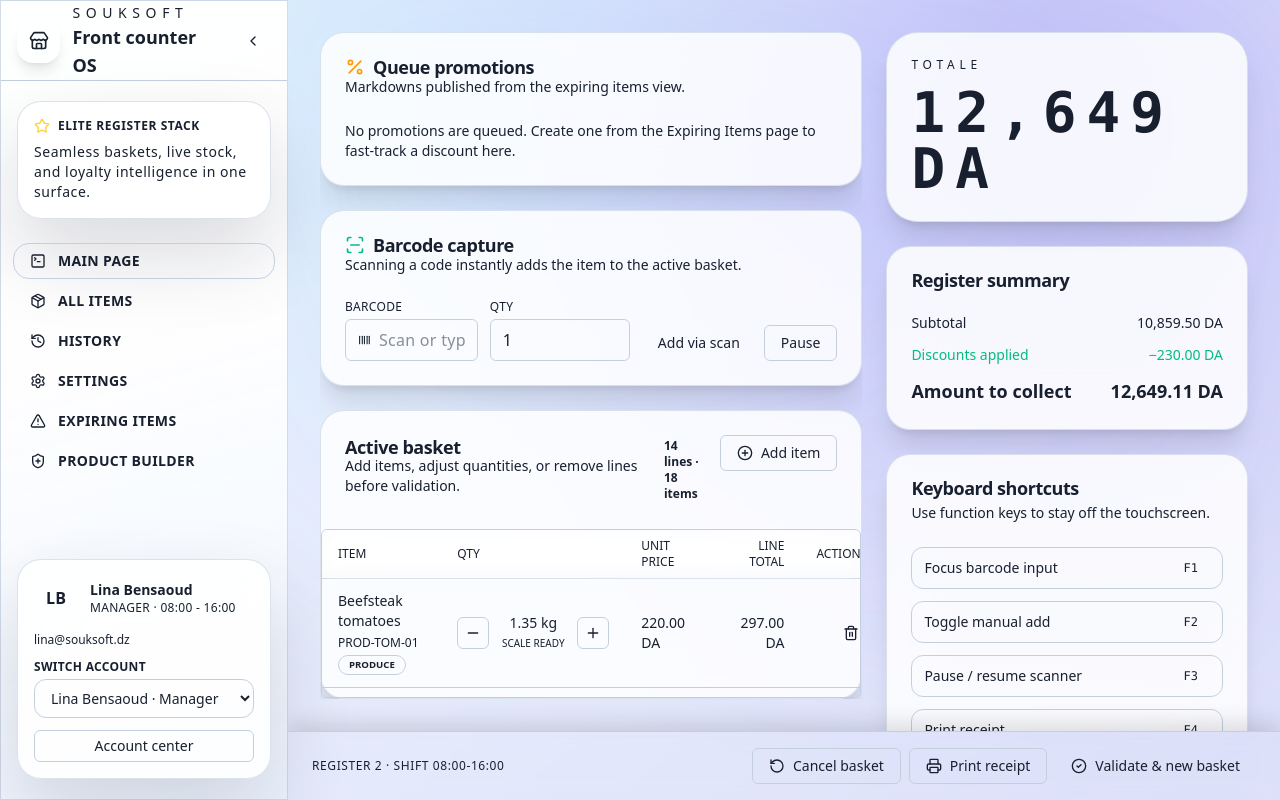
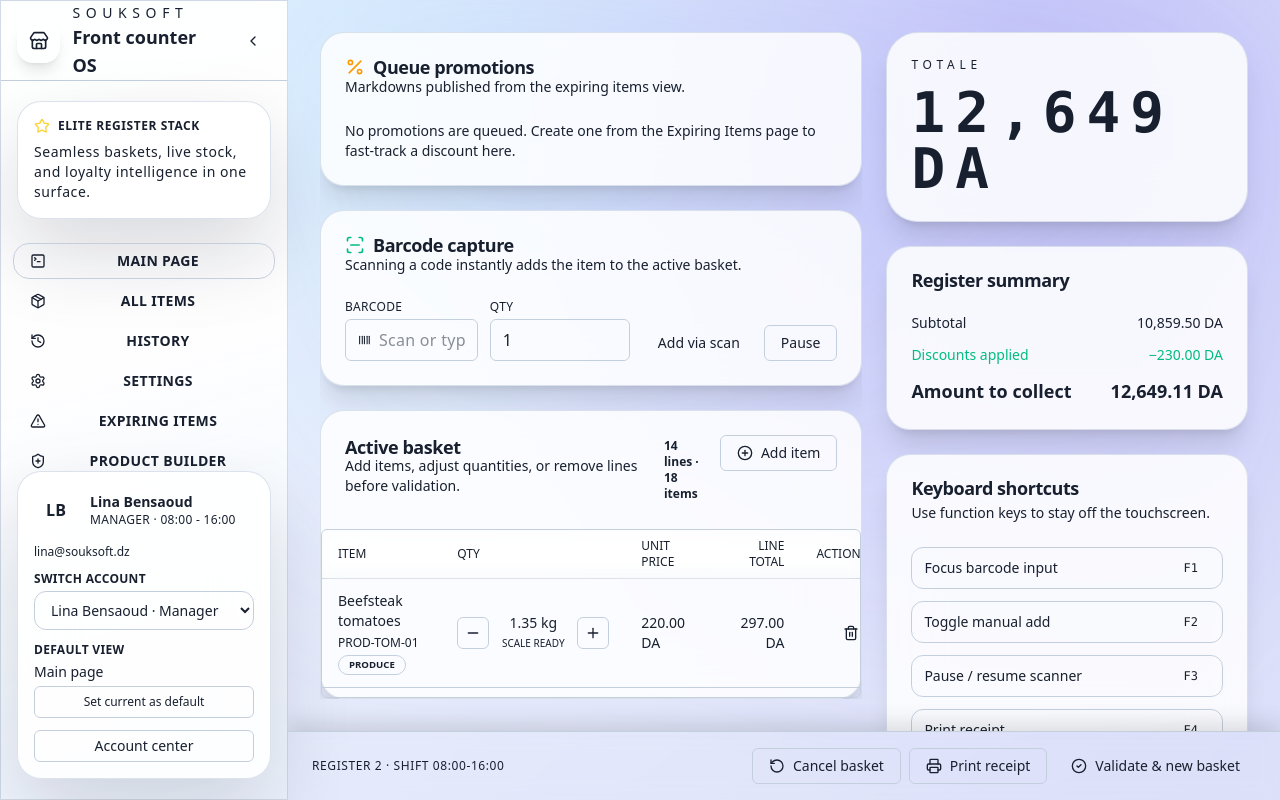
Before and after one commit to faroukchebaiki/SoukSoft, a React (Vite) app: page / in a window 1280 px wide. Built offline with nearby package versions, Linux system fonts and the light colour scheme.

Commit message:
feat: add per-user default sections

```diff
--- a/src/App.tsx
+++ b/src/App.tsx
@@ -27,6 +27,7 @@ import { Settings } from "@/pages/Settings";
 import { ExpiringProducts } from "@/pages/ExpiringProducts";
 
 const USER_STORAGE_KEY = "souksoft-active-user";
+const USER_DEFAULT_SECTION_PREFS_KEY = "souksoft-user-default-section-prefs";
 
 const rolePermissions: Record<UserRole, Section[]> = {
   Manager: ["Main page", "All items", "History", "Settings", "Expiring items", "Product builder"],
@@ -40,10 +41,27 @@ function resolveStoredUserId() {
   return stored && userProfiles.some((user) => user.id === stored) ? stored : DEFAULT_USER_ID;
 }
 
+type DefaultSectionPrefs = Partial<Record<string, Section>>;
+
+function readDefaultSectionPrefs(): DefaultSectionPrefs {
+  if (typeof window === "undefined") return {};
+  try {
+    const raw = window.localStorage.getItem(USER_DEFAULT_SECTION_PREFS_KEY);
+    if (!raw) return {};
+    const parsed = JSON.parse(raw) as DefaultSectionPrefs;
+    return parsed ?? {};
+  } catch {
+    return {};
+  }
+}
+
 export default function App() {
   const [activeSection, setActiveSection] = useState<Section>(DEFAULT_SECTION);
   const [navCollapsed, setNavCollapsed] = useState(false);
   const [activeUserId, setActiveUserId] = useState<string>(() => resolveStoredUserId());
+  const [defaultSectionPrefs, setDefaultSectionPrefs] = useState<DefaultSectionPrefs>(() =>
+    readDefaultSectionPrefs(),
+  );
 
   const activeUser = useMemo(
     () => userProfiles.find((user) => user.id === activeUserId) ?? userProfiles[0],
@@ -56,13 +74,29 @@ export default function App() {
   }, [activeUser.id]);
 
   useEffect(() => {
+    if (typeof window === "undefined") return;
+    window.localStorage.setItem(
+      USER_DEFAULT_SECTION_PREFS_KEY,
+      JSON.stringify(defaultSectionPrefs),
+    );
+  }, [defaultSectionPrefs]);
+
+  useEffect(() => {
     const allowed = rolePermissions[activeUser.role];
-    if (!allowed.includes(activeSection)) {
-      setActiveSection(allowed[0] ?? DEFAULT_SECTION);
+    const storedDefault = defaultSectionPrefs[activeUser.id];
+    const targetSection =
+      storedDefault && allowed.includes(storedDefault)
+        ? storedDefault
+        : allowed.includes(activeSection)
+          ? activeSection
+          : allowed[0] ?? DEFAULT_SECTION;
+    if (targetSection !== activeSection) {
+      setActiveSection(targetSection);
     }
-  }, [activeSection, activeUser.role]);
+  }, [activeUser.id, activeUser.role, activeSection, defaultSectionPrefs]);
 
   const allowedSections = rolePermissions[activeUser.role];
+  const userDefaultSection = defaultSectionPrefs[activeUser.id];
 
   const renderSection = () => {
     if (!allowedSections.includes(activeSection)) {
@@ -101,6 +135,13 @@ export default function App() {
 
   const handleUserChange = (userId: string) => {
     setActiveUserId(userId);
+  };
+
+  const handleSaveDefaultSection = () => {
+    setDefaultSectionPrefs((prev) => ({
+      ...prev,
+      [activeUser.id]: activeSection,
+    }));
   };
 
   return (
@@ -176,11 +217,20 @@ export default function App() {
                       isActive ? "opacity-100" : undefined,
                     )}
                   />
-                  <Icon className="h-4 w-4" />
-                  {!navCollapsed && <span className="truncate">{label}</span>}
-                </Button>
-              );
-            })}
+                <Icon className="h-4 w-4" />
+                {!navCollapsed && (
+                  <span className="flex-1 truncate">
+                    {label}
+                    {userDefaultSection === label ? (
+                      <span className="ml-2 rounded-full bg-primary/10 px-2 py-0.5 text-[0.6rem] uppercase text-primary">
+                        Default
+                      </span>
+                    ) : null}
+                  </span>
+                )}
+              </Button>
+            );
+          })}
         </nav>
         <div className="px-4 pb-5">
           <div
@@ -225,6 +275,23 @@ export default function App() {
                     ))}
                   </select>
                 </div>
+                <div className="space-y-1">
+                  <p className="text-xs font-semibold uppercase tracking-wide text-muted-foreground">
+                    Default view
+                  </p>
+                  <p className="text-sm text-foreground">
+                    {userDefaultSection ?? allowedSections[0] ?? "—"}
+                  </p>
+                  <Button
+                    variant="outline"
+                    size="sm"
+                    className="w-full text-xs"
+                    onClick={handleSaveDefaultSection}
+                    disabled={userDefaultSection === activeSection}
+                  >
+                    Set current as default
+                  </Button>
+                </div>
                 <div className="flex flex-wrap gap-2">
                   <Button
                     variant="secondary"
```
